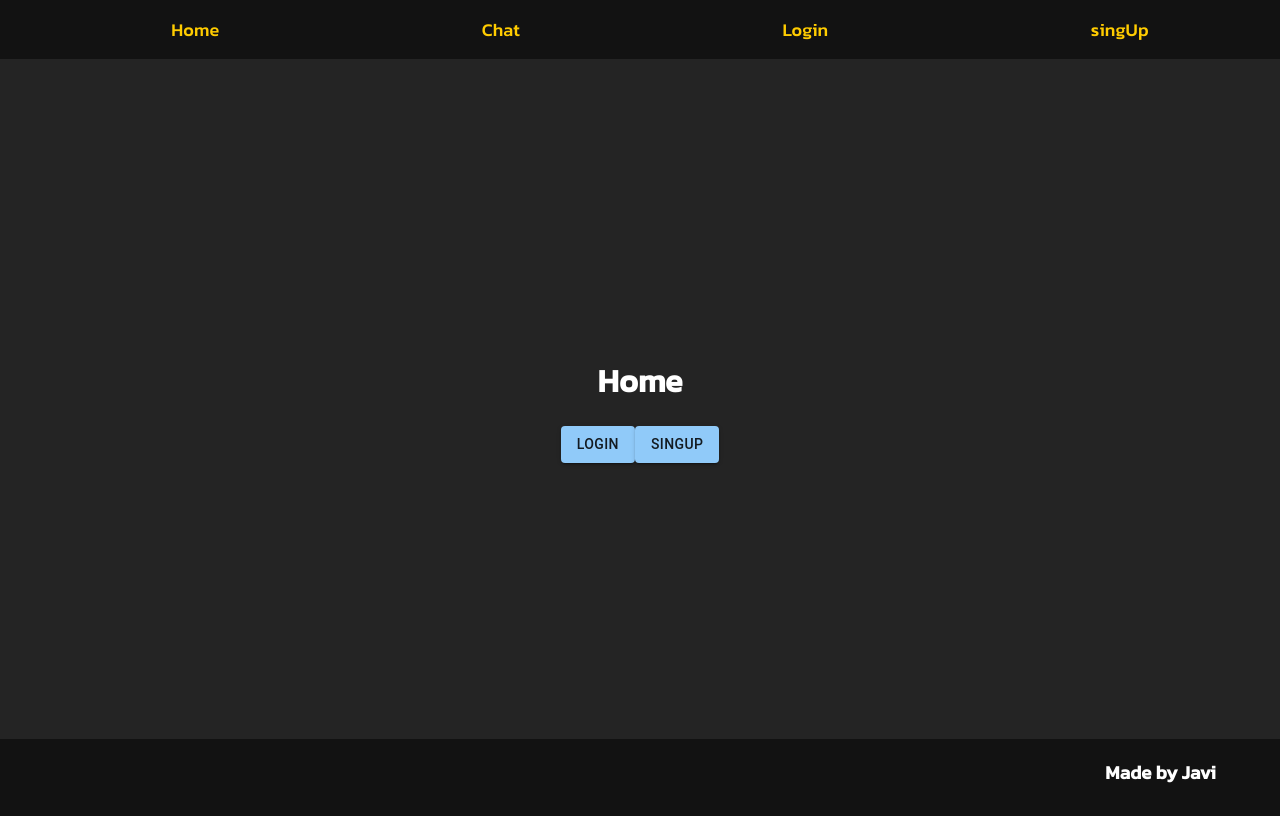
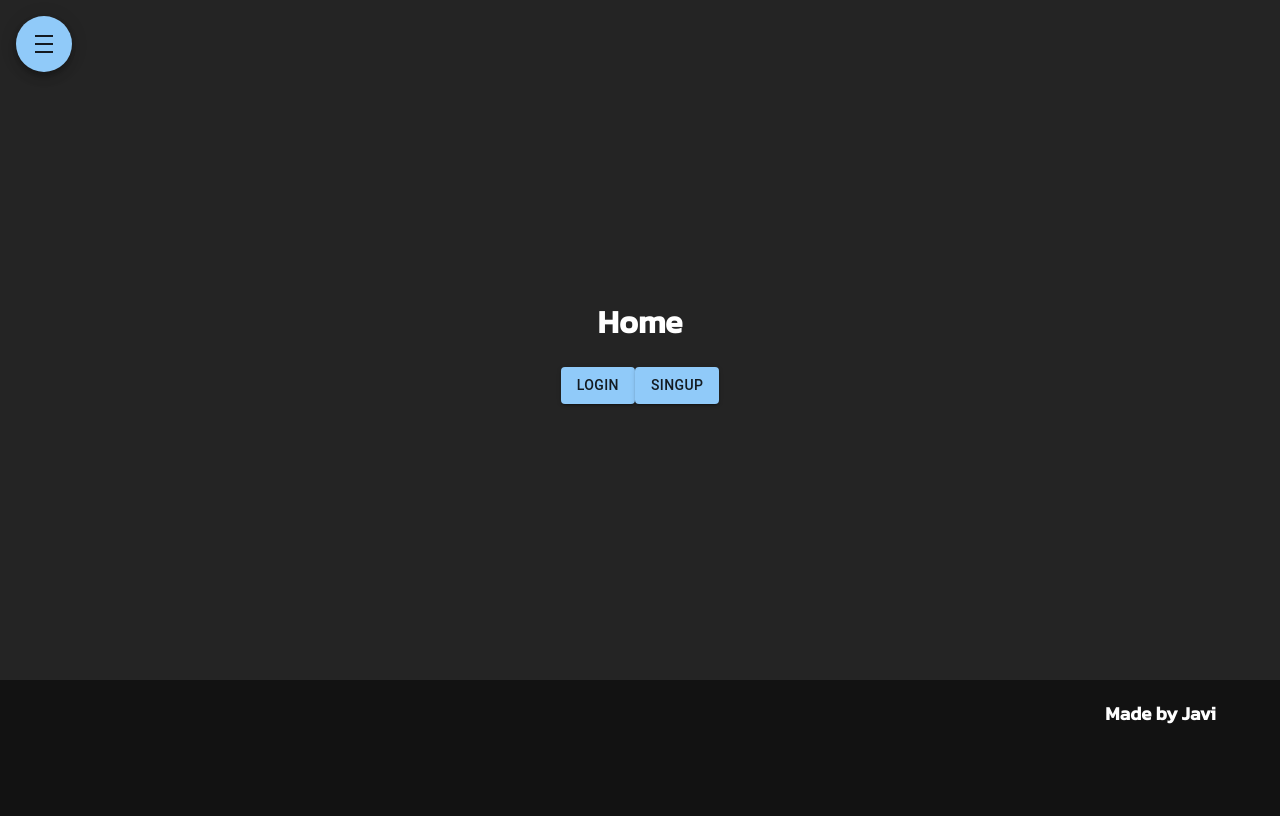
Before and after one commit to javirs200/Chat_TPG, a React (Create React App) app in the folder client/: page / in a window 1280 px wide. Built offline with nearby package versions, Linux system fonts and the light colour scheme.

Commit message:
add menu dial

```diff
--- /dev/null
+++ b/client/src/components/Header/Nav/BallMenu/BallMenu.jsx
@@ -0,0 +1,56 @@
+import React from "react";
+import { Link } from 'react-router-dom'
+import { styled } from '@mui/material/styles';
+import SpeedDial from '@mui/material/SpeedDial';
+import SpeedDialIcon from '@mui/material/SpeedDialIcon';
+import SpeedDialAction from '@mui/material/SpeedDialAction';
+import DensityMediumIcon from '@mui/icons-material/DensityMedium';
+import ClearIcon from '@mui/icons-material/Clear';
+import HomeIcon from '@mui/icons-material/Home';
+import LoginIcon from '@mui/icons-material/Login';
+import AssignmentIcon from '@mui/icons-material/Assignment';
+import ChatIcon from '@mui/icons-material/Chat';
+
+
+const StyledSpeedDial = styled(SpeedDial)(({ theme }) => ({
+    position: 'absolute',
+    '&.MuiSpeedDial-directionUp, &.MuiSpeedDial-directionLeft': {
+      bottom: theme.spacing(2),
+      right: theme.spacing(2),
+    },
+    '&.MuiSpeedDial-directionDown, &.MuiSpeedDial-directionRight': {
+      top: theme.spacing(2),
+      left: theme.spacing(2),
+    },
+  }));
+
+
+  const actions = [
+    { icon: <Link className={'link'} to='/'><HomeIcon /></Link>, name: 'Home' },
+    { icon: <Link className={'link'} to='/chat'><ChatIcon/></Link>, name: 'Chat' },
+    { icon: <Link className={'link'} to='/login'><LoginIcon/></Link>, name: 'Login' },
+    { icon: <Link className={'link'} to='/singUp'><AssignmentIcon/></Link>, name: 'SignUP' },
+  ];
+
+const BallMenu = () => {
+  return (
+    <>
+        <StyledSpeedDial
+          ariaLabel="SpeedDial"
+          hidden={false}
+          icon={<SpeedDialIcon openIcon={<ClearIcon/>} icon={<DensityMediumIcon/>} />}
+          direction={'right'}
+        >
+          {actions.map((action) => (
+            <SpeedDialAction
+              key={action.name}
+              icon={action.icon}
+              tooltipTitle={action.name}
+            />
+          ))}
+        </StyledSpeedDial>
+    </>
+)
+};
+
+export default BallMenu;
--- /dev/null
+++ b/client/src/components/Header/Nav/BallMenu/index.js
@@ -0,0 +1 @@
+export { default } from "./BallMenu";
--- a/client/src/components/Header/Nav/Nav.jsx
+++ b/client/src/components/Header/Nav/Nav.jsx
@@ -1,16 +1,10 @@
 import React from "react";
-import { Link } from 'react-router-dom'
-
+import BallMenu from "./BallMenu";
 
 const Nav = () => {
   return (
     <nav>
-        <ul className="nav-bar">
-            <li><Link className={'link'} to='/'>Home</Link></li>
-            <li><Link className={'link'} to='/chat'>Chat</Link></li>
-            <li><Link className={'link'} to='/login'>Login</Link></li>
-            <li><Link className={'link'} to='/singUp'>singUp</Link></li>
-        </ul >
+        <BallMenu/>
     </nav >
 )
 };
--- a/client/src/styles/components/_Nav.scss
+++ b/client/src/styles/components/_Nav.scss
@@ -1,13 +1,7 @@
 @import '../utils/variables.scss';
 @import '../utils/mixins.scss';
 
-.nav-bar{
-    list-style: none;
-    display: flex;
-    justify-content: space-around;
-}
-
-.nav-bar > li > a {
+.link{
     font: $font;
     font-size: large;
     color: $gold;
```
